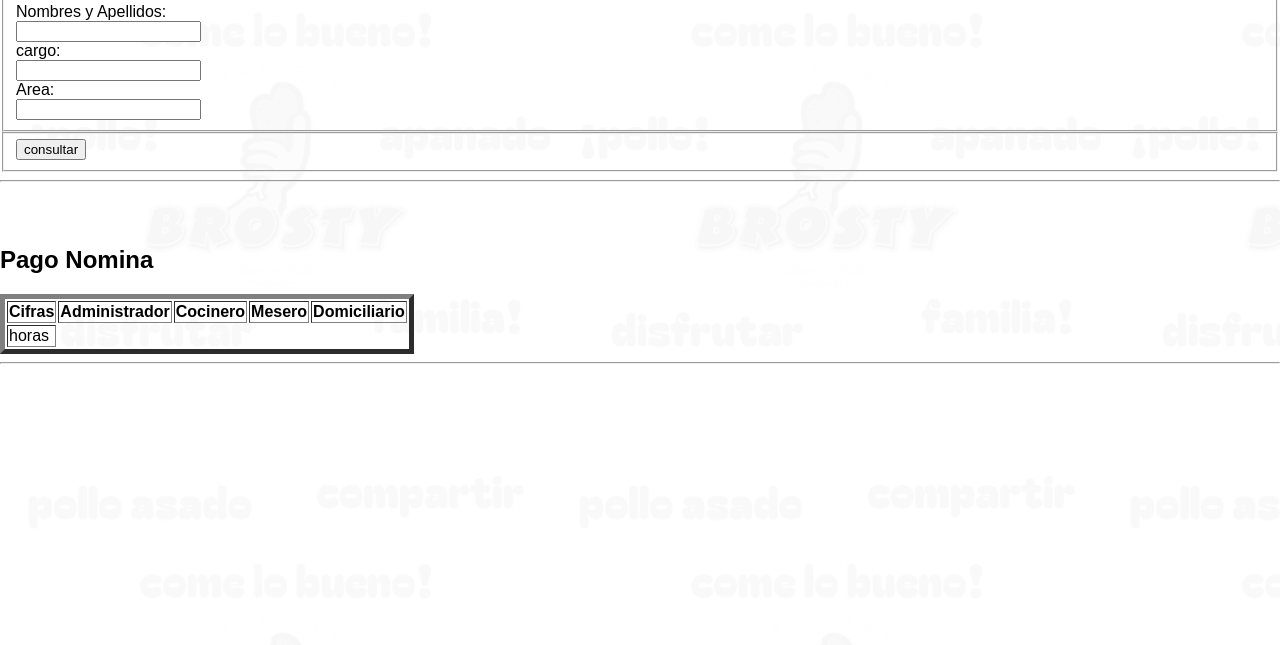
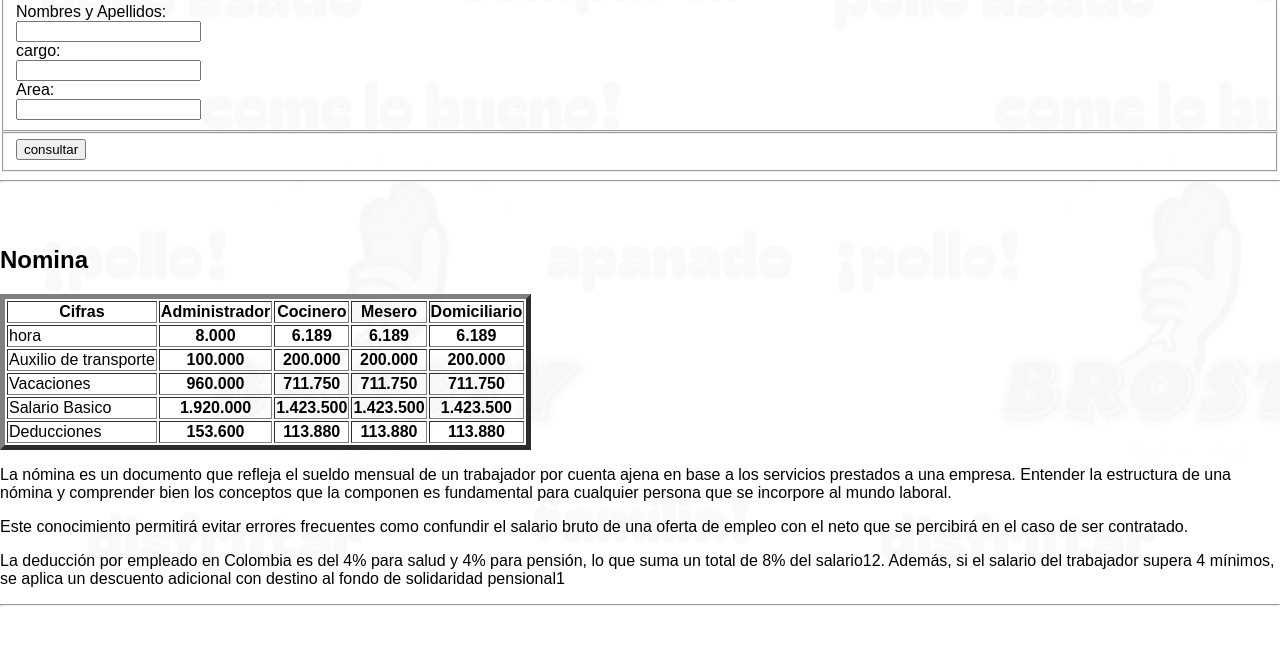
Before and after one commit to SebastianBetancourt777/HTML_Brosty, a plain HTML site: page nomina.html in a window 1280 px wide. Shown: the part 143-788 px from the top of the page. Drawn offline with Linux system fonts and the light colour scheme.

Commit message:
Add files via upload
actualizacion de nomina 3/7/25

```diff
--- a/nomina.html
+++ b/nomina.html
@@ -39,21 +39,55 @@
     </form>
 
     <hr><br><br>
-    <table class="pago-nomina" border="5">
-    <h2>Pago Nomina</h2>
+    <table class="Nomina" border="5">
+    <h2>Nomina</h2>
 
     <tr>
     <th>Cifras</th>
     <th>Administrador</th>
     <th>Cocinero</th>
     <th>Mesero</th>
-     <th>Domiciliario</th>
+    <th>Domiciliario</th>
     </tr>
     <tr>
-        <td>horas</td>
+        <td>hora</td>
+        <th>8.000 </th>
+        <th>6.189 </th>
+        <th>6.189 </th>
+        <th>6.189</th>
+    </tr>
+    <tr>
+        <td>Auxilio de transporte </td>
+        <th>100.000</th>
+        <th>200.000</th>
+        <th>200.000</th>
+        <th>200.000</th>
+    </tr>
+    <tr>
+        <td>Vacaciones</td>
+        <th>960.000</th>
+        <th>711.750</th>
+        <th>711.750</th>
+        <th>711.750</th>
+    </tr>
+    <tr>
+        <td>Salario Basico</td>
+        <th>1.920.000</th>
+        <th>1.423.500</th>
+        <th>1.423.500</th>
+        <th>1.423.500</th>
+    </tr>
+    <tr>
+        <td>Deducciones</td>
+        <th>153.600</th>
+        <th>113.880</th>
+        <th>113.880</th>
+        <th>113.880</th>
     </tr>
     </table>
-
+    <p>La nómina es un documento que refleja el sueldo mensual de un trabajador por cuenta ajena en base a los servicios prestados a una empresa. Entender la estructura de una nómina y comprender bien los conceptos que la componen es fundamental para cualquier persona que se incorpore al mundo laboral.</p>
+    <p>Este conocimiento permitirá evitar errores frecuentes como confundir el salario bruto de una oferta de empleo con el neto que se percibirá en el caso de ser contratado.</p>
+    <p>La deducción por empleado en Colombia es del 4% para salud y 4% para pensión, lo que suma un total de 8% del salario12. Además, si el salario del trabajador supera 4 mínimos, se aplica un descuento adicional con destino al fondo de solidaridad pensional1</p>
     </header>
 
 <hr><br><br>
```
